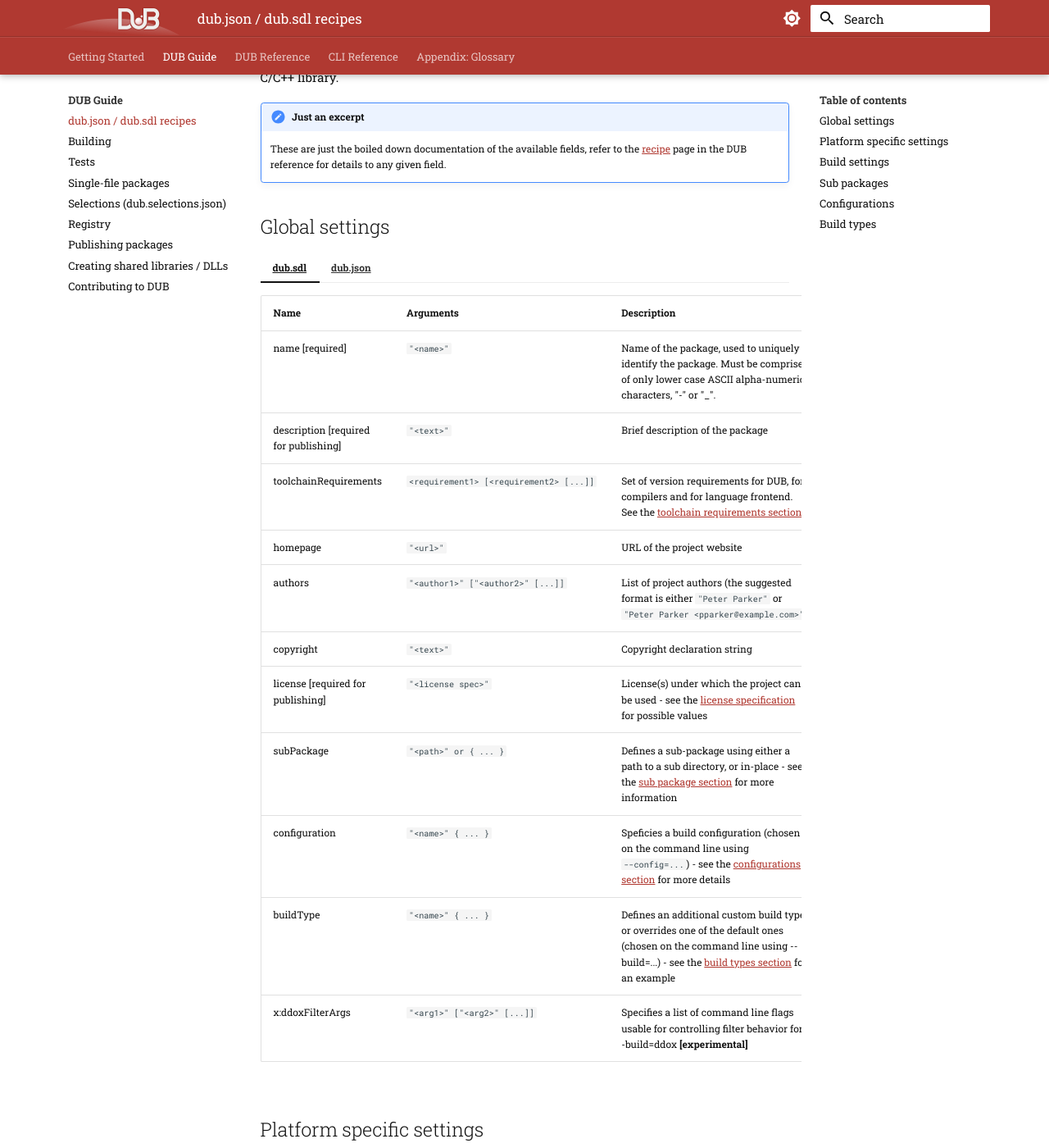
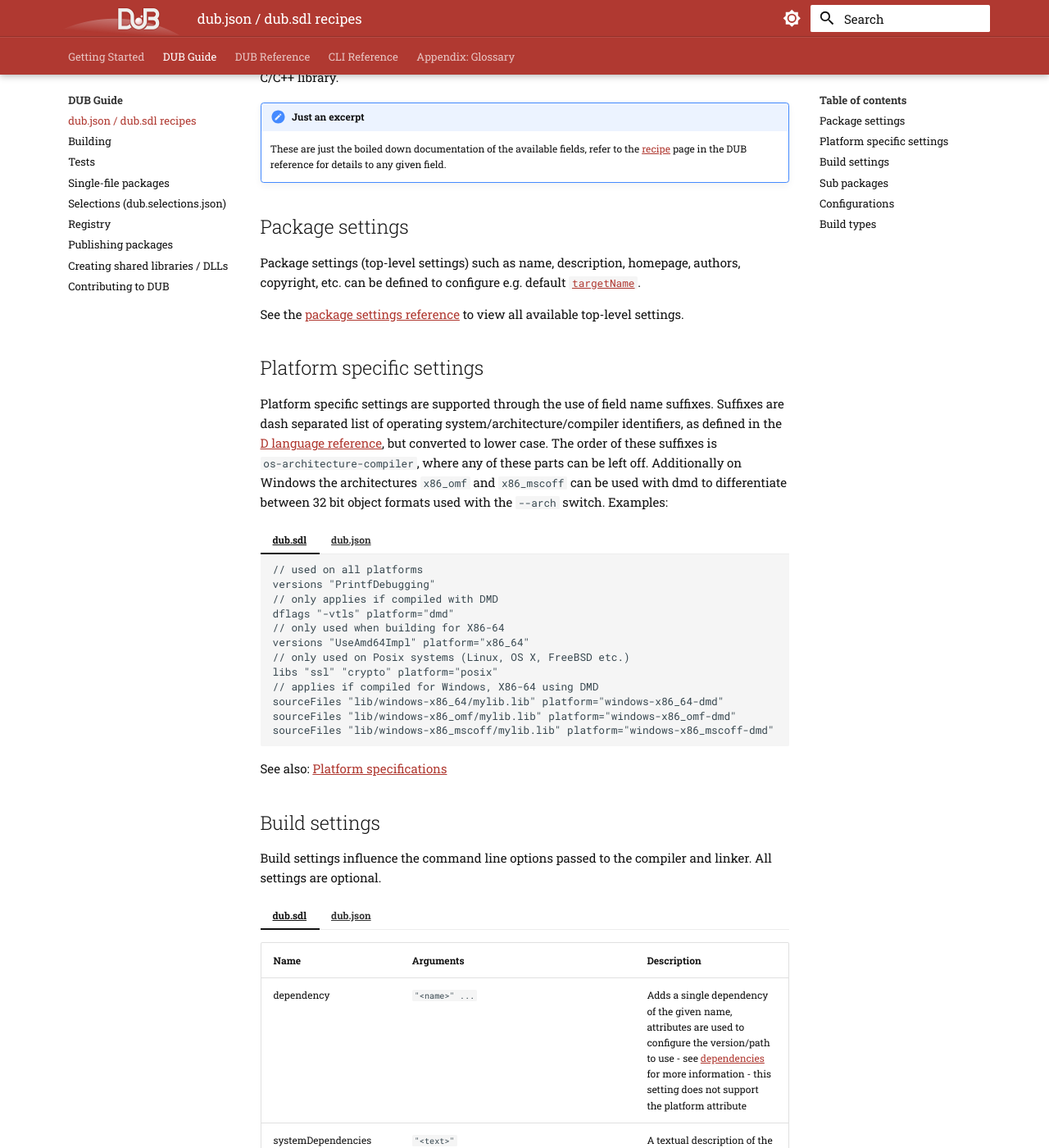
Before and after one commit to WebFreak001/dub-docs-v2, an MkDocs documentation site: the page built from docs/dub-guide/recipe.md, in a window 1280 px wide and 1400 px high, scrolled down 1066 px. Shown: the whole window at 82% size. Built offline with MkDocs 1.6.1 and Material for MkDocs 9.7.7, drawn with Linux system fonts in a browser that asks for light colours; comment, search, counter and statistics services are not loaded.

Commit message:
add package settings (previously global settings)

```diff
--- a/docs/dub-guide/recipe.md
+++ b/docs/dub-guide/recipe.md
@@ -50,40 +50,14 @@ Please keep the description concise (not more than 100 characters) and avoid inc
 !!! hint "Just an excerpt"
     These are just the boiled down documentation of the available fields, refer to the [recipe](../dub-reference/recipe.md) page in the DUB reference for details to any given field.
 
-## Global settings
+## Package settings
 
-=== "dub.sdl"
+Package settings (top-level settings) such as name, description, homepage,
+authors, copyright, etc. can be defined to configure e.g. default
+[`targetName`](../dub-reference/build_settings.md#targetname).
 
-    | Name | Arguments | Description |
-    |------|-----------|------------|
-    | name [required] | `"<name>"` | Name of the package, used to uniquely identify the package. Must be comprised of only lower case ASCII alpha-numeric characters, "-" or "_". |
-    | description [required for publishing] | `"<text>"` | Brief description of the package |
-    | toolchainRequirements | `<requirement1> [<requirement2> [...]]` | Set of version requirements for DUB, for compilers and for language frontend. See the [toolchain requirements section](#toolchain-requirements). |
-    | homepage | `"<url>"` | URL of the project website |
-    | authors | `"<author1>" ["<author2>" [...]]` | List of project authors (the suggested format is either `"Peter Parker"` or `"Peter Parker <pparker@example.com>"`) |
-    | copyright | `"<text>"` | Copyright declaration string |
-    | license [required for publishing] | `"<license spec>"` | License(s) under which the project can be used - see the [license specification](../dub-reference/recipe.md#license) for possible values |
-    | subPackage | `"<path>" or { ... }` | Defines a sub-package using either a path to a sub directory, or in-place - see the [sub package section](#sub-packages) for more information |
-    | configuration | `"<name>" { ... }` | Speficies a build configuration (chosen on the command line using `--config=...`) - see the [configurations section](#configurations) for more details |
-    | buildType | `"<name>" { ... }` | Defines an additional custom build type or overrides one of the default ones (chosen on the command line using --build=...) - see the [build types section](#build-types) for an example |
-    | x:ddoxFilterArgs | `"<arg1>" ["<arg2>" [...]]` | Specifies a list of command line flags usable for controlling filter behavior for --build=ddox **[experimental]** |
-
-=== "dub.json"
-
-    | Name | Type | Description |
-    |------|------|-------------|
-    | name [required] | `string` | Name of the package, used to uniquely identify the package. Must be comprised of only lower case ASCII alpha-numeric characters, "-" or "_". |
-    | description [required for publishing] | `string` | Brief description of the package |
-    | toolchainRequirements | `string[string]` | Set of version requirements for DUB, for compilers and for language frontend. See the [toolchain requirements section](#toolchain-requirements). |
-    | homepage | `string` | URL of the project website |
-    | authors | `string[]` | List of project authors (the suggested format is either `"Peter Parker"` or `"Peter Parker <pparker@example.com>"`) |
-    | copyright | `string` | Copyright declaration string |
-    | license [required for publishing] | `string` | License(s) under which the project can be used - see the [license specification](../dub-reference/recipe.md#license) for possible values |
-    | subPackages | `T[]` | Defines an array of sub-packages defined in the same directory as the root project, where each entry is either a path of a sub folder or an object of the same format as a dub.json file - see the [sub package section](#sub-packages) for more information |
-    | configurations | `T[]` | Speficies an optional list of build configurations (chosen on the command line using `--config=...`) - see the [configurations section](#configurations) for more details |
-    | buildTypes | `T[string]` | Defines additional custom build types or overrides the default ones (chosen on the command line using --build=...) - see the [build types section](#build-types) for an example |
-    | x:ddoxFilterArgs | `string[]` | Specifies a list of command line flags usable for controlling filter behavior for --build=ddox **[experimental]** |
-
+See the [package settings reference](../dub-reference/package_settings.md) to
+view all available top-level settings.
 
 ## Platform specific settings
 
--- a/mkdocs.yml
+++ b/mkdocs.yml
@@ -74,6 +74,7 @@ nav:
     - dub-guide/contributing.md
   - "DUB Reference":
     - dub-reference/recipe.md
+    - dub-reference/package_settings.md
     - dub-reference/build_settings.md
     - dub-reference/buildtypes.md
     - dub-reference/configurations.md
```
Also changed, not shown: docs/dub-reference/build_settings.md (+2 -0 lines), docs/dub-reference/package_settings.md (added, +346 -0 lines), docs/dub-reference/recipe.md (+9 -58 lines).
